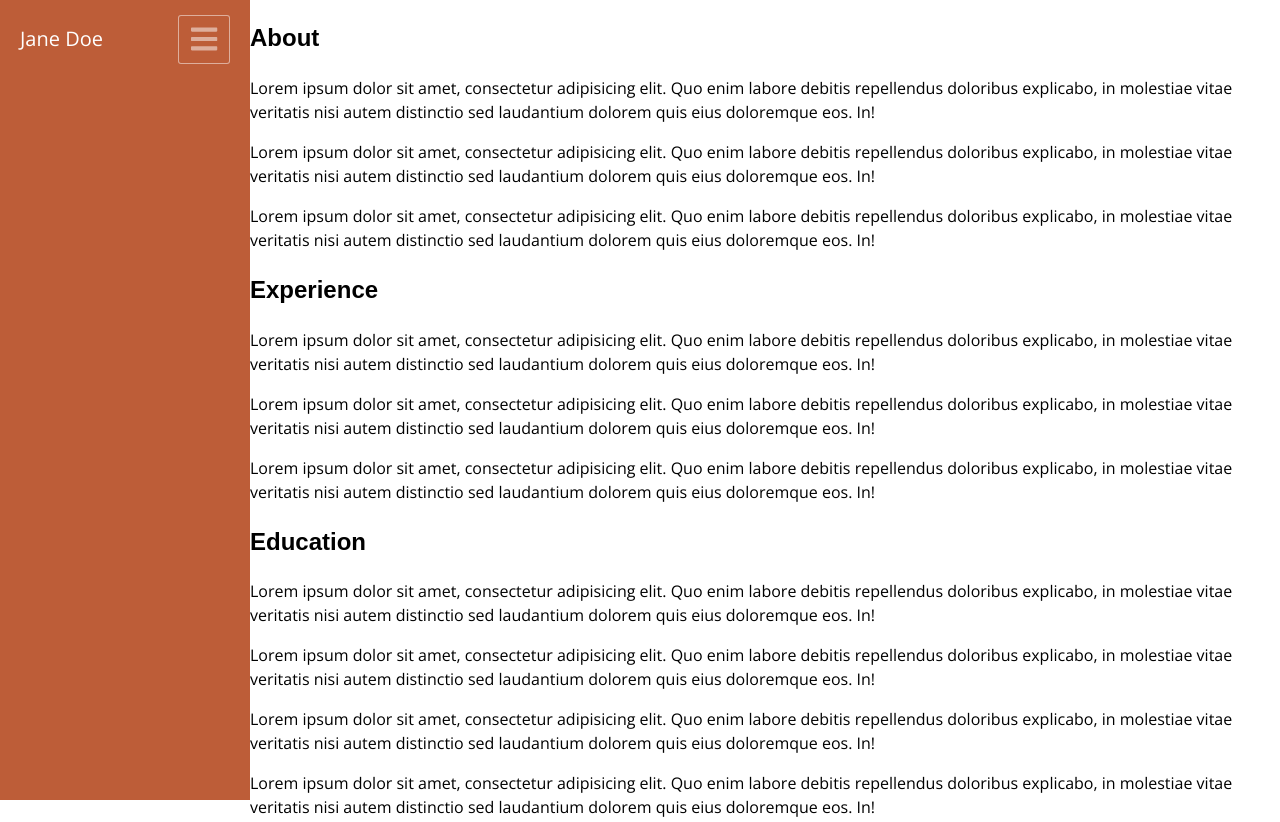
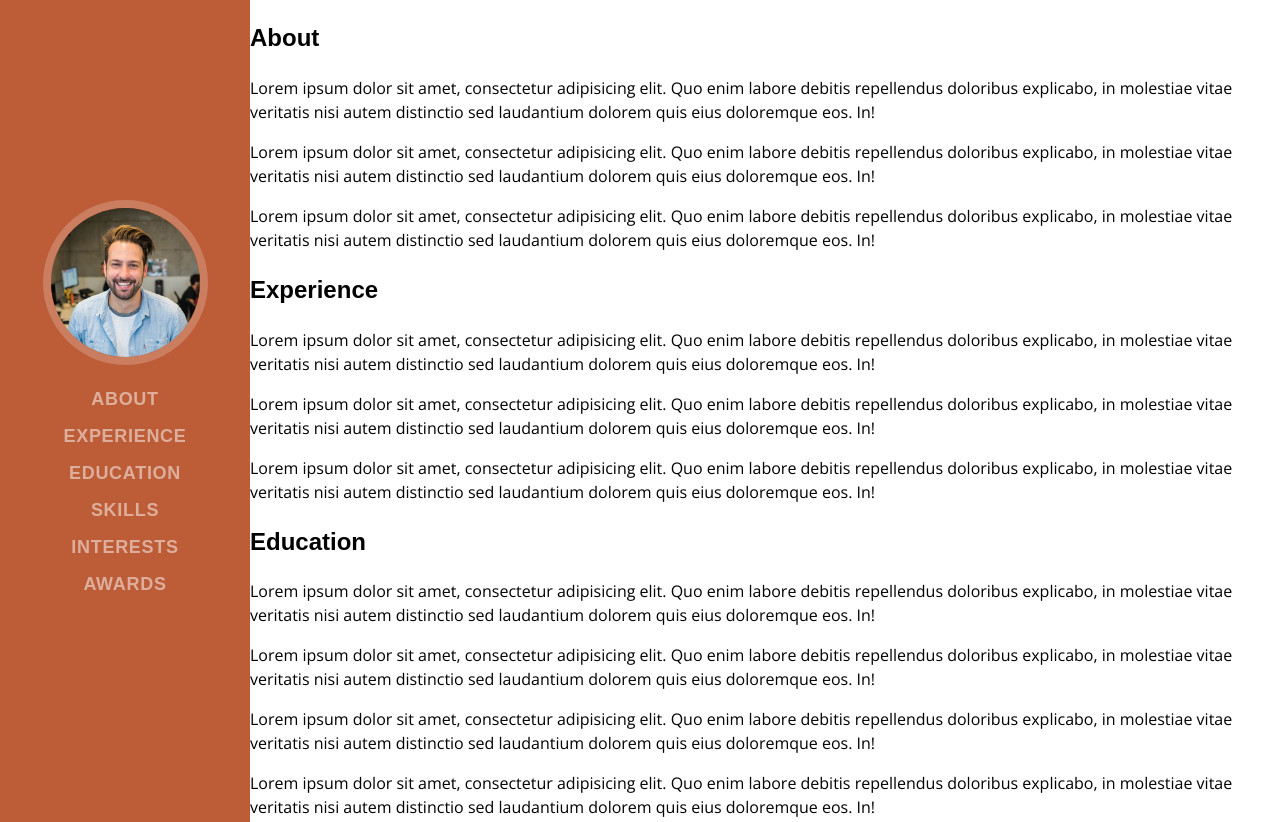
Before and after one commit to atarsa/resume-template, a Gatsby site: page / in a window 1280 px wide. Shown: the top 822 px of the page. Built offline with nearby package versions, Linux system fonts and the light colour scheme; Gatsby itself is replaced by a stand-in of ours.

Commit message:
Add navigation sidebar for large displays

```diff
--- a/src/components/Navigation.js
+++ b/src/components/Navigation.js
@@ -5,22 +5,35 @@ import { Link } from "gatsby"
 const StyledLink = styled(Link)`
   font-family: "Saira Semi Condensed", sans-serif;
   text-transform: uppercase;
+  text-decoration: none;
   font-size: 1.8rem;
   font-weight: ${props => props.theme.font.bold};
   letter-spacing: 0.07rem;
   padding: 0.5rem 0;
   color: ${props => props.theme.colors.light};
+
+  :hover,
+  :focus {
+    color: ${props => props.theme.colors.white};
+  }
+`
+
+const StyledNav = styled.nav`
+  display: flex;
+  flex-direction: column;
+  justify-content: space-between;
+  padding: 1rem 0;
 `
 
 const Navigation = () => (
-  <>
+  <StyledNav>
     <StyledLink to="#about">About</StyledLink>
     <StyledLink to="#experience">Experience</StyledLink>
     <StyledLink to="#education">Education</StyledLink>
     <StyledLink to="#skills">Skills</StyledLink>
     <StyledLink to="#interests">Interests</StyledLink>
     <StyledLink to="#awards">Awards</StyledLink>
-  </>
+  </StyledNav>
 )
 
 export default Navigation
--- /dev/null
+++ b/src/components/Sidebar.js
@@ -0,0 +1,43 @@
+import React from "react"
+import styled from "styled-components"
+import Navigation from "./Navigation"
+import ProfileImg from "../images/profile.jpg"
+
+const SideNavigationWrapper = styled.section`
+  /* hide for small and medium devices */
+  display: none;
+  position: sticky;
+  top: 0;
+
+  img {
+    width: 16.5rem;
+    border-radius: 50%;
+    border: 0.8rem solid ${props => props.theme.colors.lighter};
+  }
+  @media (min-width: ${props => props.theme.breakpoints.large}) {
+    display: flex;
+    flex-direction: column;
+    background: ${props => props.theme.primaryColor};
+    padding: 1rem 2rem;
+    text-align: center;
+    height: 100%;
+  }
+`
+
+const StickyDiv = styled.div`
+  position: sticky;
+  top: 25%;
+`
+
+function SideNavigation() {
+  return (
+    <SideNavigationWrapper>
+      <StickyDiv>
+        <img src={ProfileImg} alt="John Doe' profile picture" />
+        <Navigation />
+      </StickyDiv>
+    </SideNavigationWrapper>
+  )
+}
+
+export default SideNavigation
--- a/src/components/header.js
+++ b/src/components/header.js
@@ -6,8 +6,9 @@ import styled from "styled-components"
 import Navigation from "./Navigation"
 
 const HeaderWrapper = styled.header`
-  position: sticky;
+  position: fixed;
   top: 0;
+  width: 100%;
   background: ${props => props.theme.primaryColor};
   padding: 1.5rem 2rem;
 
@@ -16,9 +17,7 @@ const HeaderWrapper = styled.header`
   }
 
   @media (min-width: ${props => props.theme.breakpoints.large}) {
-    position: sticky;
-    left: 0;
-    height: 100vh;
+    display: none;
   }
 `
 
@@ -27,12 +26,10 @@ const FlexDiv = styled.div`
   justify-content: space-between;
   align-items: center;
 `
-const NavWrapper = styled.nav`
+const NavWrapper = styled.div`
   display: ${props => (props.hidden ? "none" : "flex")};
-  flex-direction: column;
-  padding: 1rem 0;
-  justify-content: space-between;
 `
+
 const StyledLink = styled(Link)`
   color: ${props => props.theme.colors.white};
   font-size: 2rem;
--- a/src/layout/Layout.js
+++ b/src/layout/Layout.js
@@ -7,6 +7,7 @@ import { fab } from "@fortawesome/free-brands-svg-icons"
 import { faBars } from "@fortawesome/free-solid-svg-icons"
 // components
 import Header from "../components/Header"
+import Sidebar from "../components/Sidebar"
 // Load typeface
 require("@openfonts/saira-semi-condensed_latin")
 require("typeface-open-sans")
@@ -46,7 +47,8 @@ const Layout = ({ children }) => (
     <GlobalStyle />
 
     <StyledWrapper>
-      <Header siteTitle="Jane Doe" />
+      <Header siteTitle="John Doe" />
+      <Sidebar />
       <main>{children}</main>
     </StyledWrapper>
   </ThemeProvider>
--- a/src/styles/colors.js
+++ b/src/styles/colors.js
@@ -2,7 +2,7 @@ export const colors = {
   white: "#fff",
   orange: "#bd5d38",
   light: "rgba(255, 255, 255, 0.5)",
+  lighter: "rgba(255, 255, 255, 0.2)",
   black: "#343a40",
-  darkGrey: "#6c757d"
-
+  darkGrey: "#6c757d",
 }
```
Also changed, not shown: src/images/profile.jpg (added).
